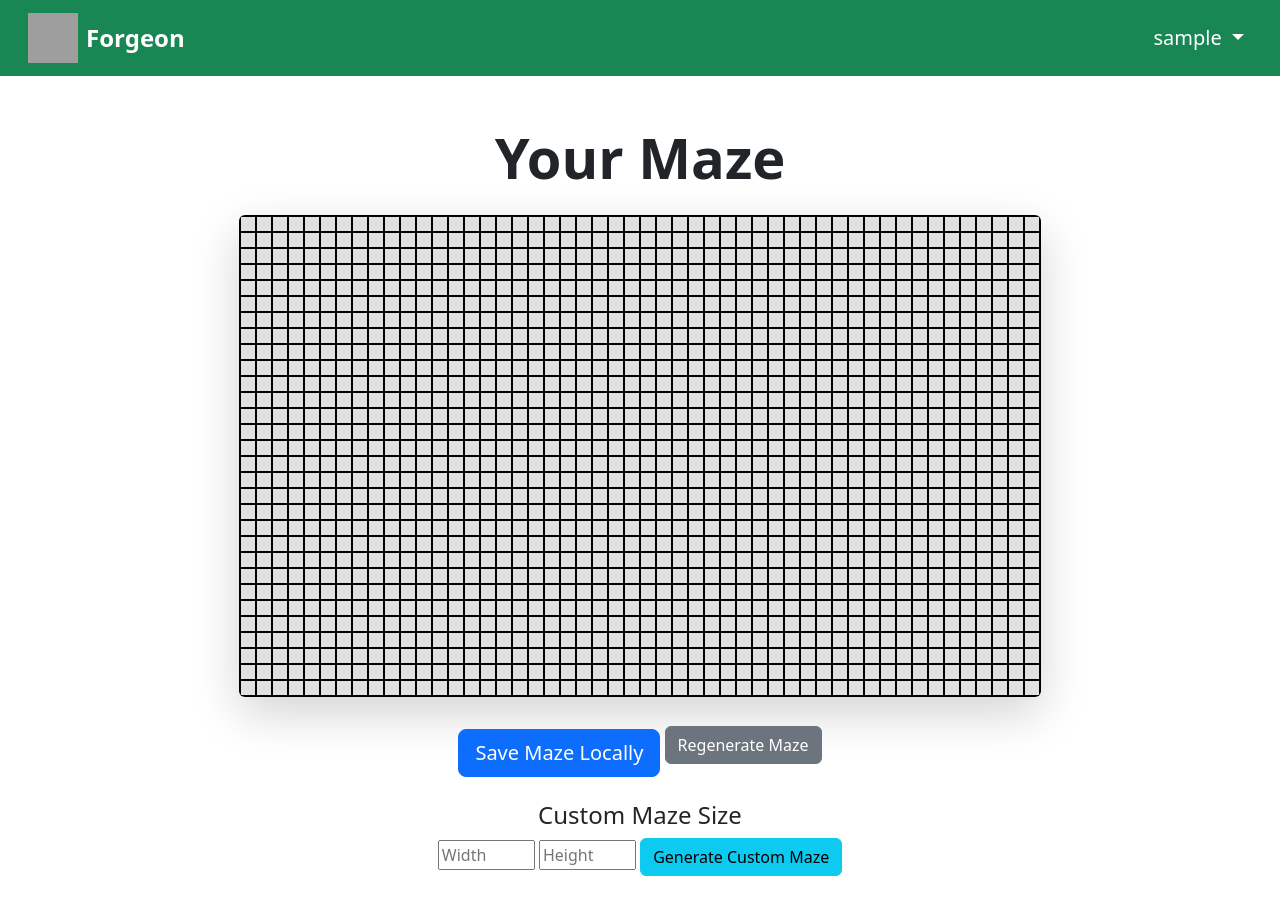
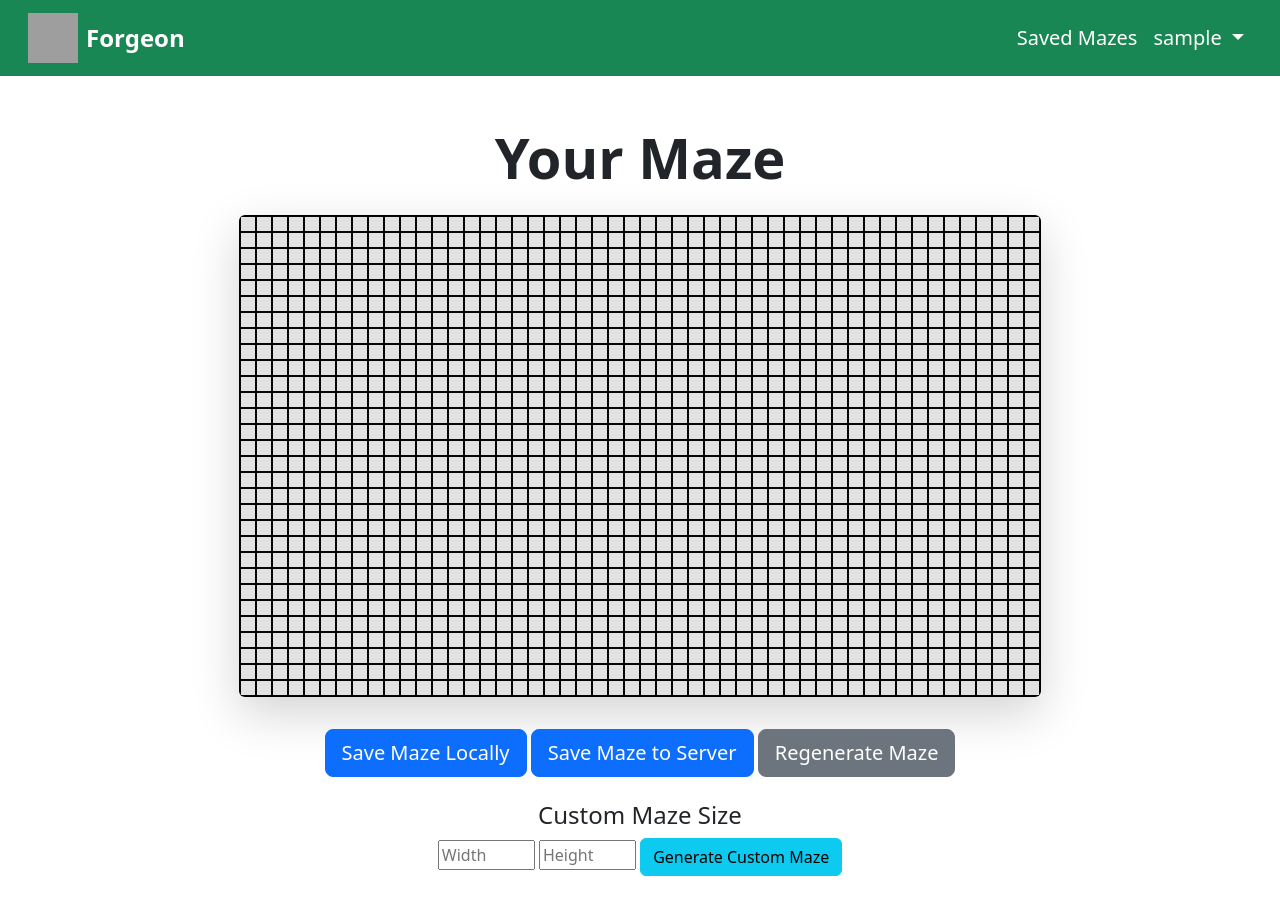
Before and after one commit to nwinn-student/Forgeon, a Flask app: template templates/gridview.html in a window 1280 px wide. Run offline with Flask 3, Linux system fonts and the light colour scheme; the template is opened without the code that fills it: most values are stand-ins (such as "Sample title", 1, 10 or a date in 2020); parts of the project's set-up code (start-up, migrations or seed data) failed here and were passed over; grey boxes are pictures that could not be loaded.

Commit message:
Added ability to save and delte mazes on the server.

```diff
--- a/app.py
+++ b/app.py
@@ -4,6 +4,13 @@ from flask_sqlalchemy import SQLAlchemy
 import string
 import random
 import grid
+import sqlite3
+
+connection = sqlite3.connect("Forgeon.db")
+cursor = connection.cursor()
+
+cursor.execute(""" CREATE TABLE IF NOT EXISTS Maze (maze_id BIGINT, user varchar(255), name varchar(255),
+x INT, y INT, seed INT) """)
 
 app = Flask(__name__)
 secret_key = ''
@@ -176,3 +183,44 @@ def custom_maze():
     # Random seed
     seed = random.getrandbits(32)
     return redirect(url_for('maze_view', x=x, y=y, seed=seed))
+
+@app.route('/save-maze', methods=['POST'])
+@login_required
+def save_maze():
+    cursor.execute("SELECT MAX(maze_id) FROM Maze WHERE user = ?", (current_user.username,))
+    maze_id = cursor.fetchone()
+    if maze_id[0] != None:
+        maze_id = int(maze_id[0]) + 1
+    else:
+        maze_id = 1
+    print(request.form.get('name'))
+    cursor.execute("INSERT INTO Maze (maze_id, user, name, x, y, seed) VALUES (?, ?, ?, ?, ?, ?)", (maze_id, current_user.username, request.json.get('name'), request.json.get('x'), request.json.get('y'), request.json.get('seed')))
+    connection.commit()
+    return jsonify({"success": True})
+
+@app.route('/my-mazes')
+@login_required
+def user_mazes():
+    cursor.execute("SELECT maze_id, name, x, y, seed FROM Maze WHERE user = ? ORDER BY maze_id", (current_user.username,))
+    mazes = cursor.fetchall()
+    if len(mazes) == 0:
+        return render_template('mazes.html', mazes=None, username=get_username())
+    return render_template('mazes.html', mazes=[list(i) for i in mazes], username=get_username())
+
+@app.route('/delete-maze', methods=['POST'])
+@login_required
+def delete_maze():
+    cursor.execute("DELETE FROM Maze WHERE maze_id = ? AND user = ?", (int(request.json.get('id')), current_user.username))
+    cursor.execute("SELECT MAX(maze_id) FROM Maze WHERE user = ?", (current_user.username,))
+    maze_count = cursor.fetchone()
+    if maze_count[0] != None:
+        maze_count = int(maze_count[0]) + 1
+    else:
+        maze_count = 1
+
+    for i in range(int(request.json.get('id')) + 1, maze_count):
+        cursor.execute("UPDATE Maze SET maze_id = ? WHERE maze_id = ? AND user = ?", (i - 1, i, current_user.username))
+
+    connection.commit()
+
+    return jsonify({"success": True})
--- a/templates/gridview.html
+++ b/templates/gridview.html
@@ -1,19 +1,44 @@
 {% extends 'nav.html' %}
 
 {% block content %}
+<div class="modal fade" id="maze-name-modal" tabindex="-1" aria-labelledby="modal-label" aria-hidden="true">
+    <div class="modal-dialog">
+      <div class="modal-content">
+        <div class="modal-header">
+          <h1 class="modal-title fs-5" id="modal-label">Name This Maze!</h1>
+          <button type="button" class="btn-close" data-bs-dismiss="modal" aria-label="Close"></button>
+        </div>
+        <div class="modal-body">
+          <form>
+            <div class="mb-3">
+              <label for="maze-name" class="col-form-label">Maze Name:</label>
+              <input type="text" class="form-control" id="maze-name">
+            </div>
+          </form>
+        </div>
+        <div class="modal-footer">
+          <button type="button" class="btn btn-secondary" data-bs-dismiss="modal">Cancel</button>
+          <button type="button" class="btn btn-primary" data-bs-dismiss="modal" onclick="save_maze()">Save</button>
+        </div>
+      </div>
+    </div>
+</div>
 <div class="container my-5">
     <div class="text-center mb-4">
+        <p id="error-text" class="text-center bg-danger text-white" hidden>Could not Save to Server!</p>
         <h2 class="display-4 fw-bold">Your Maze</h2>
         <img src="{{ image }}" class="img-fluid my-3 rounded shadow-lg" alt="Maze Image" usemap="#mazemap">
-	<map name="mazemap">
+	    <map name="mazemap">
             {% for coord, desc in maze %}
-            <area style="cursor: pointer" shape="rect" coords={{ coord }} title={{desc}} onclick="console.log('{{desc}}')">
+            <area style="cursor: pointer" shape="rect" coords="{{ coord }}" title="{{desc}}" onclick="console.log('{{desc}}')">
             {% endfor %}
         </map>
         <div>
        	    <a href="" id="a" hidden></a>
             <button class="btn btn-primary btn-lg mt-3" onclick="download()">Save Maze Locally</button>
-		    <a class="btn btn-secondary" href="/maze/randomize">Regenerate Maze</a>
+            <button class="btn btn-primary btn-lg mt-3" data-bs-toggle="modal" data-bs-target="#maze-name-modal">Save Maze to Server</button>
+		    <a class="btn btn-secondary btn-lg mt-3" href="/maze/randomize">Regenerate Maze</a>
+        </div>
     </div>
     <div class="text-center">
     </div>
@@ -26,10 +51,6 @@
         </form>
     </div>
 </div>
-        </div>
-    </div>
-</div>
-
 <script>
     const download = () => {
         let a = document.querySelector("#a");
@@ -38,5 +59,33 @@
         a.download = 'maze.json';
         a.click();
     }
+
+    const save_maze = () => {
+        fetch('/save-maze', {
+            method: 'POST',
+            headers: { 'Content-Type': 'application/json' },
+            body: JSON.stringify({
+                name: document.querySelector('#maze-name').value,
+                x: {{x}},
+                y: {{y}},
+                seed: {{seed}}
+            })
+        })
+        .then(response => {
+            if(response.ok)
+                return response.json()
+        })
+        .then(data => {
+            document.querySelector('#error-text').hidden = data['success'];
+        });
+    }
+
+    document.querySelector("#maze-name").addEventListener('keydown', e => {
+        if(e.key == "Enter"){
+            e.preventDefault();
+            save_maze();
+            $("#maze-name-modal").modal('hide');
+        }
+    });
 </script>
 {% endblock %}
--- a/templates/nav.html
+++ b/templates/nav.html
@@ -29,6 +29,9 @@
                             <a class="nav-link text-white fs-5" href="/login">Login</a>
                         </li>
                         {% else %}
+                        <li class="nav-item me-auto mr-5">
+                            <a class="nav-link text-white fs-5" href="/my-mazes">Saved Mazes</a>
+                        </li>
                         <li class="nav-item dropdown">
                             <a class="nav-link dropdown-toggle text-white fs-5" href="#" role="button" data-bs-toggle="dropdown">
                                 {{ username }}
```
Also changed, not shown: templates/mazes.html (added, +49 -0 lines), 1 other file.
